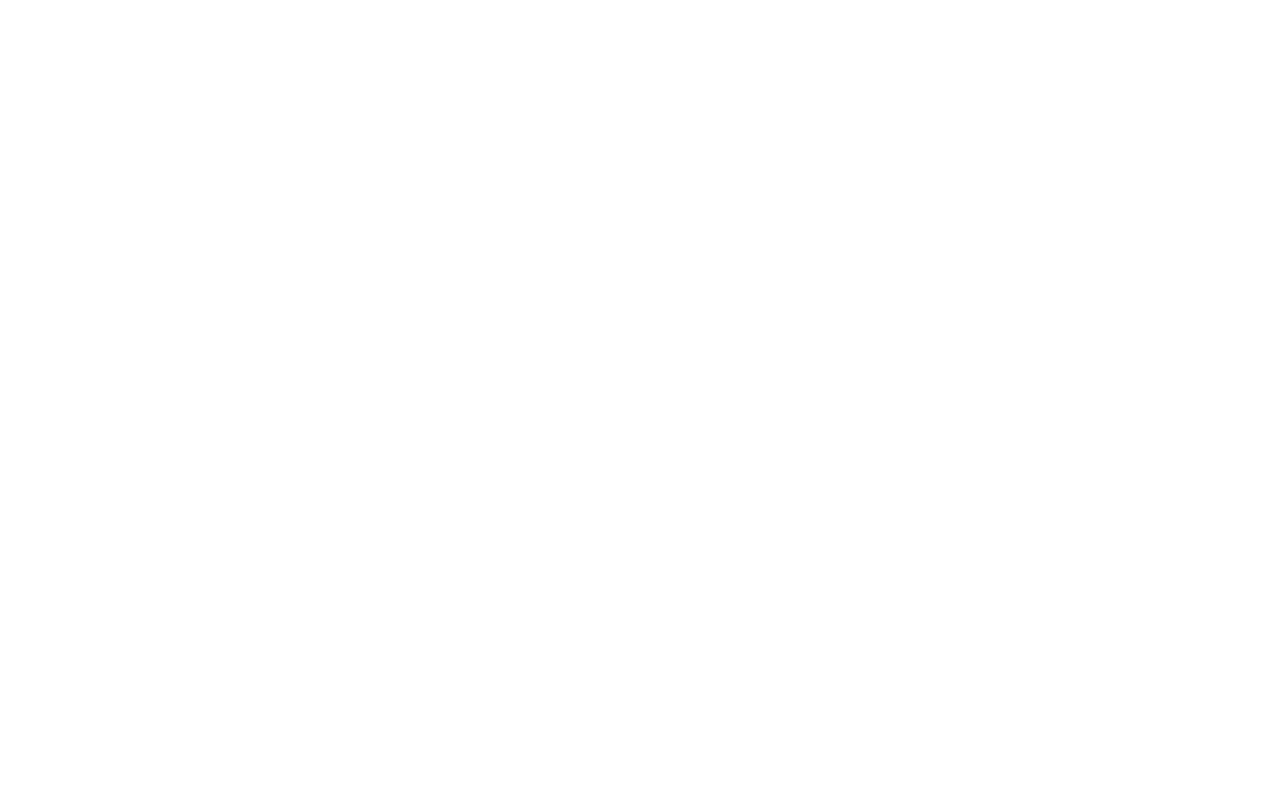
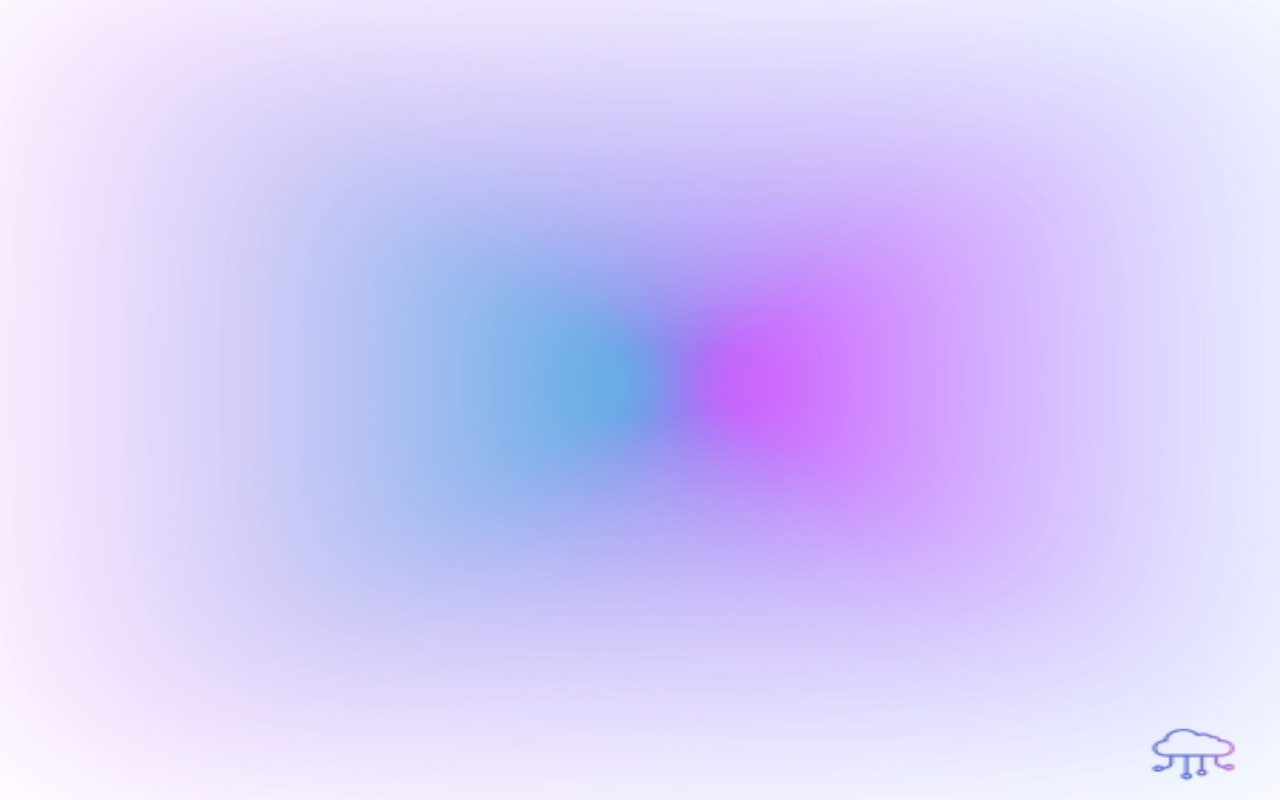
Before and after one commit to Abdullah-Radwan1/sky-group, a Next.js app: page / in a window 1280 px wide. Before the commit this address had no page. Built offline with nearby package versions, Linux system fonts and the light colour scheme.

Commit message:
adding redirection inside page.tsx

```diff
--- a/src/app/page.tsx
+++ b/src/app/page.tsx
@@ -1,6 +1,11 @@
-// app/page.tsx
-import { redirect } from "next/navigation";
+// src/app/[lang]/page.tsx
+import { Sign_up } from "@/components/signup/Sign_up";
 
-export default function Root() {
-  redirect("/ar"); // or "/en"
+export default function Home({ params }: { params: { lang: string } }) {
+  return <Sign_up />;
 }
+
+// 👇 Add this so Next.js pre-builds /en and /ar
+export function generateStaticParams() {
+  return [{ lang: "en" }, { lang: "ar" }];
+}
```
